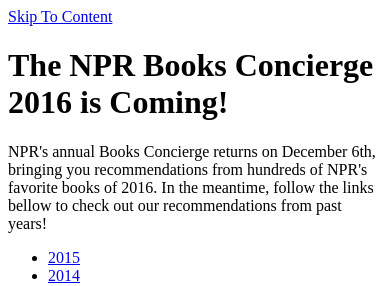
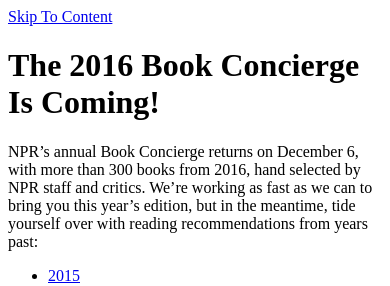
Before and after one commit to nprapps/books16, a Flask app: template templates/coming-soon.html in a window 390 px wide; the page is wider, and only the part inside the window is pictured. Shown: the top 286 px of that part. Run offline with Flask 2, Linux system fonts and the light colour scheme; the template is opened without the code that fills it, so the values that code supplies are empty; some libraries are stand-ins or nearby versions.

Commit message:
Updated text

```diff
--- a/less/app.less
+++ b/less/app.less
@@ -1831,9 +1831,11 @@ p.browse {
 
   .promoHeader{
     font-size: 5em;
+    font-weight: bold;
     color: #fff;
     line-height: 1;
     margin-bottom: 20px;
+    max-width: 900px;
   }
 
   .promoText{
@@ -1882,5 +1884,6 @@ p.browse {
 @media screen and (max-width: 767px){
   .promoContainer{
     height: auto;
+    padding: 15px;
   }
 }
--- a/templates/coming-soon.html
+++ b/templates/coming-soon.html
@@ -55,8 +55,8 @@
     {% block outer_content %}
 
     <div class="promoContainer">
-      <h1 class="promoHeader">The NPR Books Concierge 2016 is Coming!</h1>
-      <p class="promoText">NPR's annual Books Concierge returns on December 6th, bringing you recommendations from hundreds of NPR's favorite books of 2016. In the meantime, follow the links bellow to check out our recommendations from past years!</p>
+      <h1 class="promoHeader">The 2016 Book Concierge Is Coming!</h1>
+      <p class="promoText">NPR’s annual Book Concierge returns on December 6, with more than 300 books from 2016, hand selected by NPR staff and critics. We’re working as fast as we can to bring you this year’s edition, but in the meantime, tide yourself over with reading recommendations from years past:</p>
       <div class="promoLinksContainer">
         <ul>
           <li class="promoLink"><a href="http://apps.npr.org/best-books-2015/#/_" target="_blank" class="btn btn-default">2015</a></li>
```
